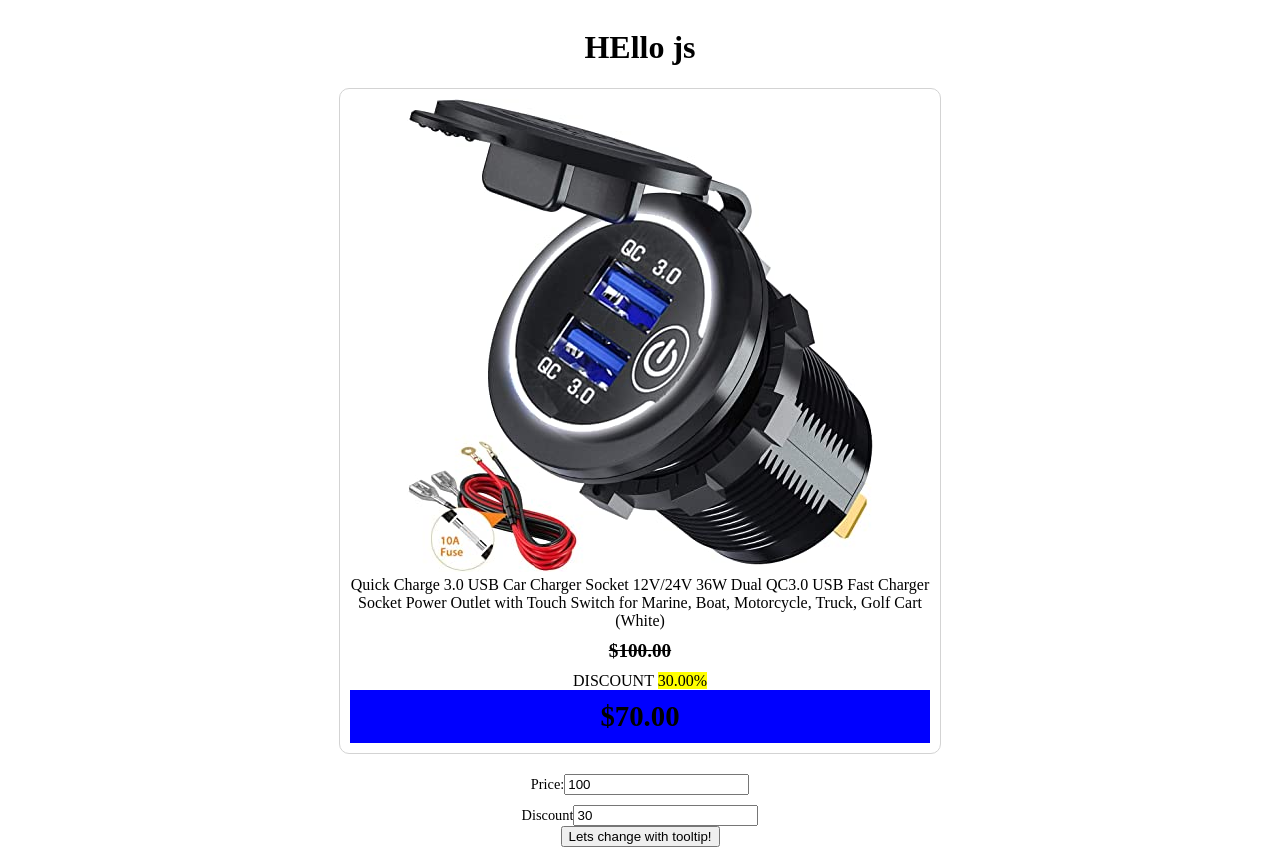
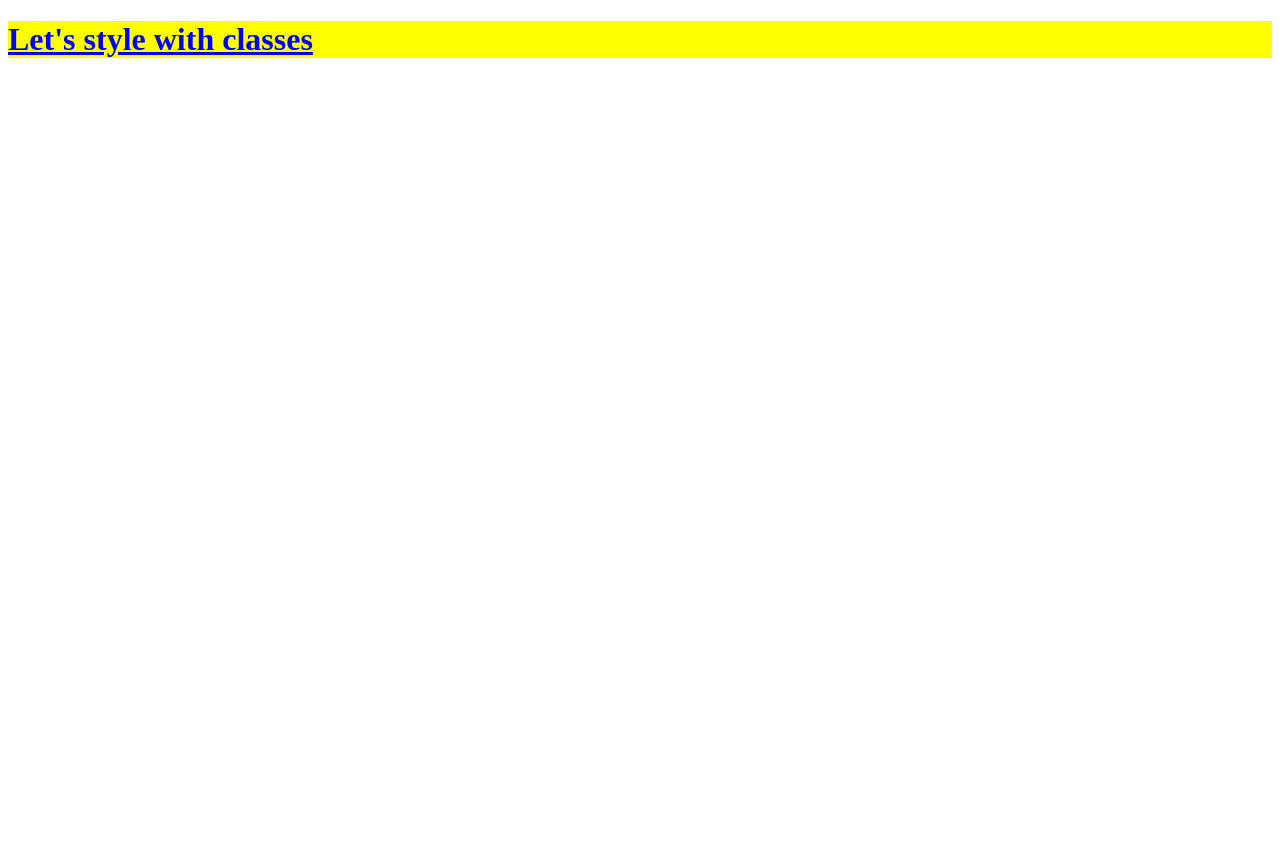
Before and after one commit to CHARITH127/Angular-Demo, an Angular app: page / in a window 1280 px wide. After the commit the page ends 800 px from the top, so only its background shows below. Built offline with nearby package versions, Linux system fonts and the light colour scheme.

Commit message:
add new component to test clasess

```diff
--- a/src/app/app.module.ts
+++ b/src/app/app.module.ts
@@ -4,19 +4,21 @@ import {BrowserModule} from '@angular/platform-browser';
 import {AppComponent} from './app.component';
 import {FormsModule} from "@angular/forms";
 import { PercentagePipe } from './pipe/percentage.pipe';
+import { StylingComponent } from './styling/styling.component';
 
 
 @NgModule({
   declarations: [
     AppComponent,
     PercentagePipe,
+    StylingComponent,
   ],
   imports: [
     BrowserModule,
     FormsModule
   ],
   providers: [],
-  bootstrap: [AppComponent]
+  bootstrap: [StylingComponent]
 })
 export class AppModule {
 }
--- /dev/null
+++ b/src/app/styling/styling.component.html
@@ -0,0 +1 @@
+<h1 class="primary underline hightlight">Let's style with classes </h1>
--- /dev/null
+++ b/src/app/styling/styling.component.scss
@@ -0,0 +1,11 @@
+.hightlight{
+  background-color: yellow;
+}
+
+.primary{
+  color: blue;
+}
+
+.underline{
+  text-decoration: underline;
+}
--- a/src/index.html
+++ b/src/index.html
@@ -8,6 +8,6 @@
   <link rel="icon" type="image/x-icon" href="favicon.ico">
 </head>
 <body>
-  <app-root></app-root>
+  <app-styling></app-styling>
 </body>
 </html>
```
Also changed, not shown: src/app/styling/styling.component.ts (added, +10 -0 lines).
